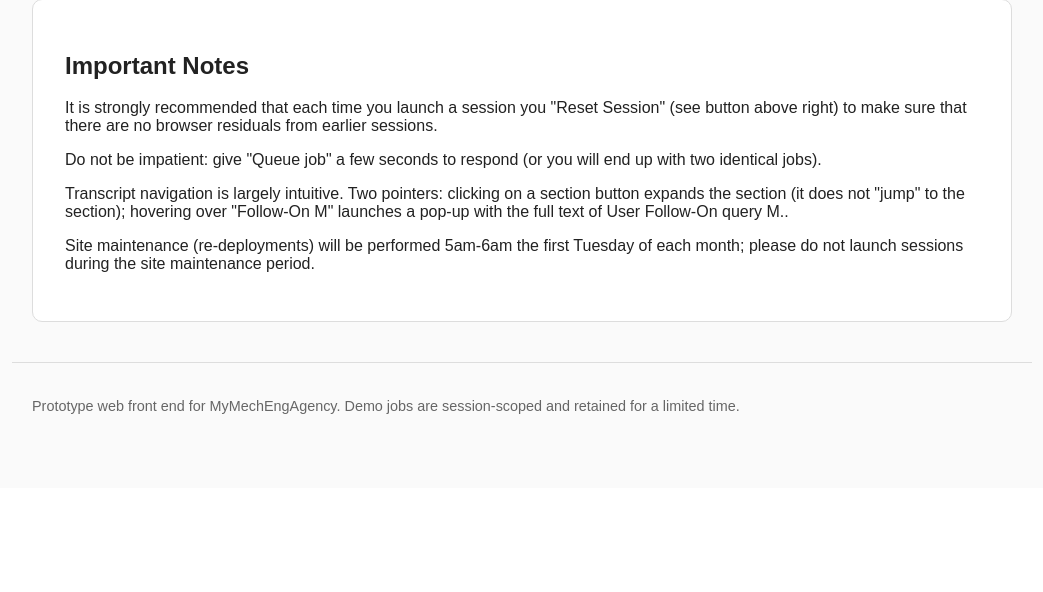
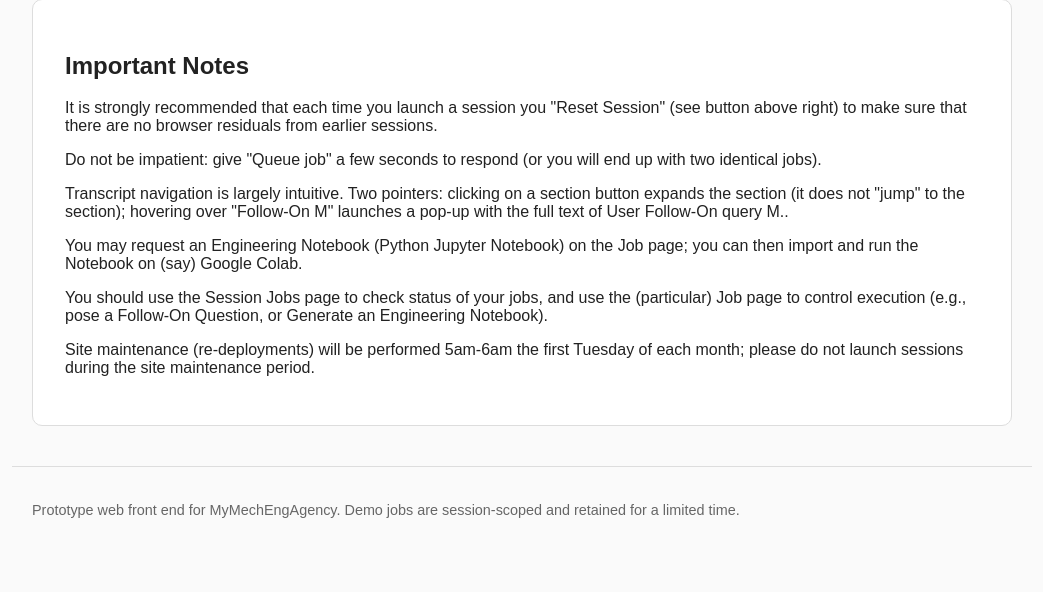
Before and after one commit to apatera1958/MyMechEngAgency, a Flask app: page / in a window 1280 px wide. Shown: the part 497-1089 px from the top of the page, without its empty margins (118-1161 px from the left). Before the commit the page ends 911 px from the top, so only its background shows below. Run offline with Flask 3, Linux system fonts and the light colour scheme; data that the repository does not hold is empty.

Commit message:
web updates

```diff
--- a/web/templates/home.html
+++ b/web/templates/home.html
@@ -3,11 +3,13 @@
 {% block content %}
 <section class="hero">
   <h1>MyMechEngAgency</h1>
-  <p>Upload a short PDF problem statement and receive a bundled transcript generated by the MyMechEngAgency analysis workflow.</p>
+  <p>Upload a short PDF problem statement and receive a bundled transcript generated by the MyMechEngAgency analysis
+    workflow.</p>
   {% if authenticated %}
-    <p><a class="button" href="{{ url_for('submit') }}">Submit a PDF</a> <a class="button secondary" href="{{ url_for('jobs') }}">Session Jobs</a></p>
+  <p><a class="button" href="{{ url_for('submit') }}">Submit a PDF</a> <a class="button secondary"
+      href="{{ url_for('jobs') }}">Session Jobs</a></p>
   {% else %}
-    <p><a class="button" href="{{ url_for('enter') }}">Enter Site</a></p>
+  <p><a class="button" href="{{ url_for('enter') }}">Enter Site</a></p>
   {% endif %}
 </section>
 <section class="cards">
@@ -26,9 +28,17 @@
 </section>
 <section class="hero">
   <h1>Important Notes</h1>
-  <p>It is strongly recommended that each time you launch a session you "Reset Session" (see button above right) to make sure that there are no browser residuals from earlier sessions.</p>
-  <p> Do not be impatient: give "Queue job" a few seconds to respond (or you will end up with two identical jobs).</p>
-    <p>Transcript navigation is largely intuitive. Two pointers: clicking on a section button expands the section (it does not "jump" to the section); hovering over "Follow-On M" launches a pop-up with the full text of User Follow-On query M..</p>
-  <p>Site maintenance (re-deployments) will be performed 5am-6am the first Tuesday of each month; please do not launch sessions during the site maintenance period.</p>
+  <p>It is strongly recommended that each time you launch a session you "Reset Session" (see button above right) to make
+    sure that there are no browser residuals from earlier sessions.</p>
+  <p>Do not be impatient: give "Queue job" a few seconds to respond (or you will end up with two identical jobs).</p>
+  <p>Transcript navigation is largely intuitive. Two pointers: clicking on a section button expands the section (it does
+    not "jump" to the section); hovering over "Follow-On M" launches a pop-up with the full text of User Follow-On query
+    M..</p>
+  <p>You may request an Engineering Notebook (Python Jupyter Notebook) on the Job page; you can then import and run the
+    Notebook on (say) Google Colab.</p>
+  <p>You should use the Session Jobs page to check status of your jobs, and use the (particular) Job page to control
+    execution (e.g., pose a Follow-On Question, or Generate an Engineering Notebook).</p>
+  <p>Site maintenance (re-deployments) will be performed 5am-6am the first Tuesday of each month; please do not launch
+    sessions during the site maintenance period.</p>
 </section>
 {% endblock %}
--- a/web/templates/job_status.html
+++ b/web/templates/job_status.html
@@ -60,7 +60,7 @@
 </form>
 {% else %}
 <form method="post" action="{{ url_for('explore_job', job_id=job.id) }}" style="display:inline;">
-  <button type="submit">Explore</button>
+  <button type="submit">Generate Engineering Notebook</button>
 </form>
 {% endif %}
 
```
Also changed, not shown: web/templates/jobs.html (+22 -13 lines).
